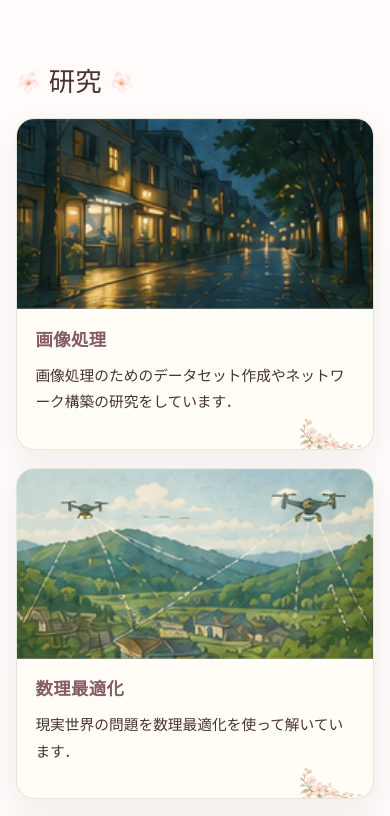
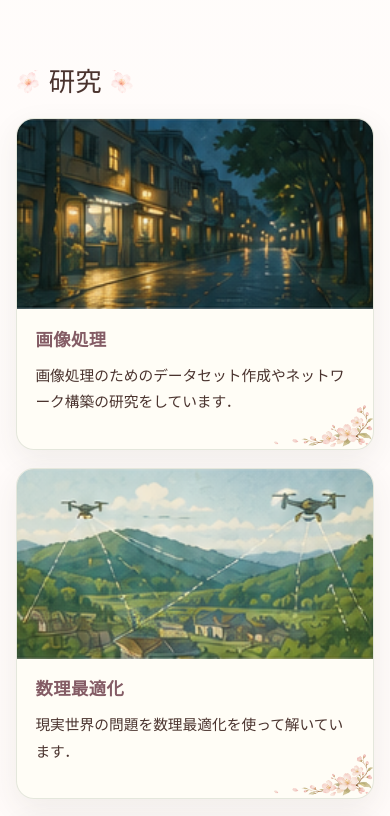
Before and after one commit to reina0112/myhomepage, a plain HTML site: page index.html in a window 390 px wide. Shown: the part 886-1702 px from the top of the page. Drawn offline with Linux system fonts and the light colour scheme; grey boxes are pictures that could not be loaded.

Commit message:
Align cherry blossom decorations with research card bottom-right corners

```diff
--- a/index.html
+++ b/index.html
@@ -6,7 +6,7 @@
   <meta name="viewport" content="width=device-width, initial-scale=1" />
   <title>金子 玲菜 | Reina Kaneko</title>
   <meta name="description" content="画像処理・コンピュータビジョン・最適化に関する研究を行う研究者ホームページ。" />
-  <link rel="stylesheet" href="styles.css?v=20261112-tallinn-sakura-v1" />
+  <link rel="stylesheet" href="styles.css?v=20261112-research-sakura-corner-v2" />
 </head>
 
 <body>
--- a/styles.css
+++ b/styles.css
@@ -1849,3 +1849,22 @@ body {
     display: none;
   }
 }
+
+/* Research card sakura: grow from each card's bottom-right corner. */
+.research-card::after {
+  right: -0.12rem;
+  bottom: -0.12rem;
+  width: 8.25rem;
+  height: 6.6rem;
+  background: url("assets/sakura-corner-bottom.webp") center / 100% 100% no-repeat;
+  transform: scaleX(-1);
+  transform-origin: center;
+  opacity: 1;
+  pointer-events: none;
+}
+@media (max-width: 560px) {
+  .research-card::after {
+    width: 6.5rem;
+    height: 5.2rem;
+  }
+}
```
